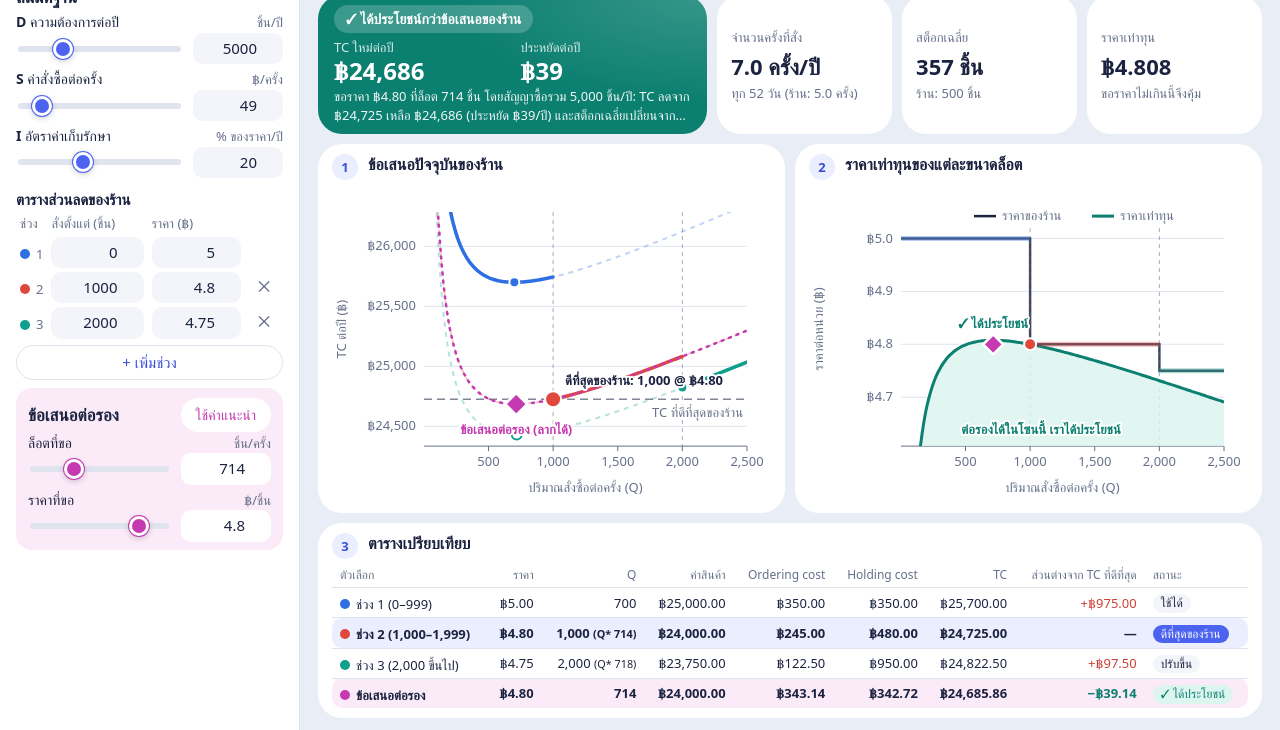
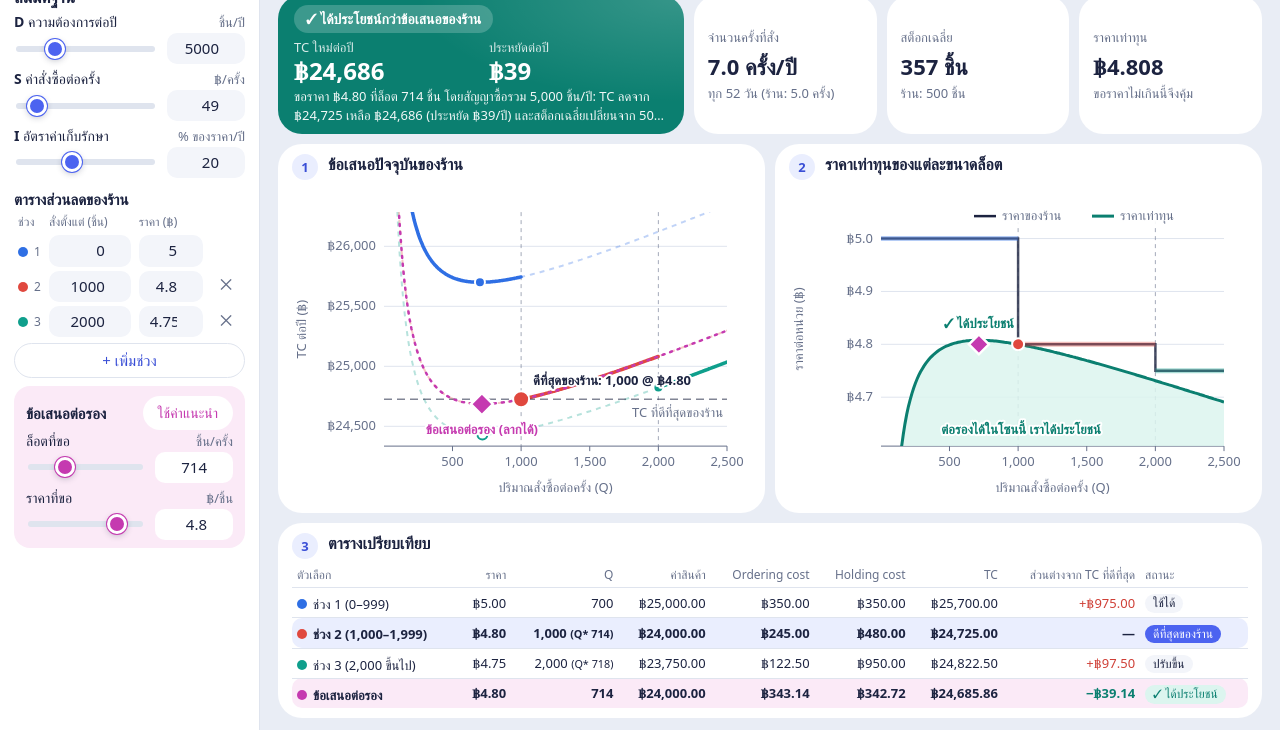
Before and after one commit to AD-XERLINE/QDM, a website with bundled scripts: page index.html in a window 1280 px wide. Shown: the part 70-800 px from the top of the page. Built offline with nearby package versions, Linux system fonts and the light colour scheme; a web font is replaced by a local one.

Commit message:
fix: fit dashboard on iPad
Safari's 100vh includes the area under its toolbars, so the table was
cut off below the screen; use the dynamic viewport height. The dashboard
now starts at 1100 px wide (iPad landscape) with a slimmer sidebar and
table, and tablet portrait keeps the stat cards in a row.

Co-Authored-By: Claude Opus 5.5 <noreply@anthropic.com>

```diff
--- a/styles.css
+++ b/styles.css
@@ -25,8 +25,11 @@
   --r-md: 16px;
   --r-sm: 10px;
   --gap: 18px;
+  /* Visible height. Safari's 100vh includes the area under its toolbars, which cut off the table on iPad. */
+  --vh: 100vh;
   color-scheme: light;
 }
+@supports (height: 100dvh) { :root { --vh: 100dvh; } }
 
 * { box-sizing: border-box; }
 
@@ -48,12 +51,12 @@ h3 { font-size: 15px; font-weight: 600; margin: 20px 0 6px; }
 :focus-visible { outline: 3px solid var(--accent); outline-offset: 2px; }
 
 /* App frame: sidebar + main */
-.app { display: grid; grid-template-columns: 300px minmax(0, 1fr); min-height: 100vh; }
+.app { display: grid; grid-template-columns: 300px minmax(0, 1fr); min-height: var(--vh); }
 
 .panel {
   background: var(--surface); padding: 22px 22px 28px;
   border-right: 1px solid var(--border);
-  position: sticky; top: 0; height: 100vh; overflow-y: auto;
+  position: sticky; top: 0; height: var(--vh); overflow-y: auto;
 }
 .brand { display: flex; align-items: center; gap: 10px; margin-bottom: 22px; }
 .logo {
@@ -198,10 +201,10 @@ input[type=range]::-moz-range-thumb {
 .chart .drag { cursor: ew-resize; touch-action: none; }
 
 /* Dashboard: on a large enough screen everything fits in the window and nothing scrolls the page. */
-@media (min-width: 1200px) and (min-height: 680px) {
+@media (min-width: 1100px) and (min-height: 680px) {
   :root { --gap: 14px; }
-  body { height: 100vh; overflow: hidden; font-size: 15px; }
-  .app { height: 100vh; }
+  body { height: var(--vh); overflow: hidden; font-size: 15px; }
+  .app { height: var(--vh); }
   .panel { padding: 18px 18px 20px; }
   .brand { margin-bottom: 14px; }
   .panel > h2 { margin-bottom: 4px; }
@@ -217,7 +220,7 @@ input[type=range]::-moz-range-thumb {
   .hint { margin-top: 6px; }
   .panel-proposal { margin-top: 12px; padding: 10px 12px 4px; }
 
-  .dash { height: 100vh; min-height: 0; padding: 18px 22px; grid-template-rows: auto auto minmax(0, 1fr) auto; }
+  .dash { height: var(--vh); min-height: 0; padding: 18px 22px; grid-template-rows: auto auto minmax(0, 1fr) auto; }
   h1 { font-size: 24px; }
   .kpis { grid-template-columns: minmax(0, 1.25fr) minmax(0, 1.75fr); }
   .hero { padding: 12px 18px; }
@@ -248,12 +251,12 @@ input[type=range]::-moz-range-thumb {
   .badge { padding: 0 8px; font-size: 12px; }
 }
 /* Below 1080p-class heights the hero's comparison line repeats the table, so give its room to the charts. */
-@media (min-width: 1200px) and (min-height: 680px) and (max-height: 980px) {
+@media (min-width: 1100px) and (min-height: 680px) and (max-height: 980px) {
   .hero .meta { display: none; }
   .hero-stats { margin: 4px 0 2px; }
 }
 /* Short screens (e.g. 1366x768, 1280x720): drop secondary text so the charts keep their height. */
-@media (min-width: 1200px) and (min-height: 680px) and (max-height: 860px) {
+@media (min-width: 1100px) and (min-height: 680px) and (max-height: 860px) {
   :root { --gap: 10px; }
   .dash { padding: 12px 18px; }
   h1 { font-size: 20px; }
@@ -270,7 +273,17 @@ input[type=range]::-moz-range-thumb {
   .compare td { padding: 3px 8px; }
 }
 
-@media (max-width: 1199px) {
+/* Narrow dashboards (iPad landscape, 1100-1399 px): slimmer sidebar and table so all columns fit. */
+@media (min-width: 1100px) and (max-width: 1399px) and (min-height: 680px) {
+  .app { grid-template-columns: 260px minmax(0, 1fr); }
+  .panel { padding-left: 14px; padding-right: 14px; }
+  input[type=number] { width: 78px; }
+  .compare th { white-space: normal; vertical-align: bottom; }
+  .panel-head h2 { font-size: 15px; white-space: nowrap; }
+  .tiers th { white-space: nowrap; font-size: 12px; }
+  .compare th, .compare td { padding-left: 5px; padding-right: 5px; }
+}
+@media (max-width: 1099px) {
   .stats { grid-template-columns: repeat(3, minmax(0, 1fr)); }
 }
 @media (max-width: 900px) {
@@ -279,6 +292,15 @@ input[type=range]::-moz-range-thumb {
   .dash { padding: 16px; }
   .topline { flex-direction: column; align-items: flex-start; }
   .hero-stats dd { font-size: 26px; }
+}
+/* iPad portrait and other tablets: keep the three small cards in a row and fit the table. */
+@media (min-width: 700px) and (max-width: 1099px) {
+  .card-table { padding-left: 12px; padding-right: 12px; }
+  .compare { font-size: 13px; }
+  .compare th { white-space: normal; vertical-align: bottom; font-size: 12px; }
+  .compare th, .compare td { padding-left: 5px; padding-right: 5px; }
+}
+@media (max-width: 699px) {
   .stats { grid-template-columns: minmax(0, 1fr); }
 }
 @media (prefers-reduced-motion: reduce) {
```
